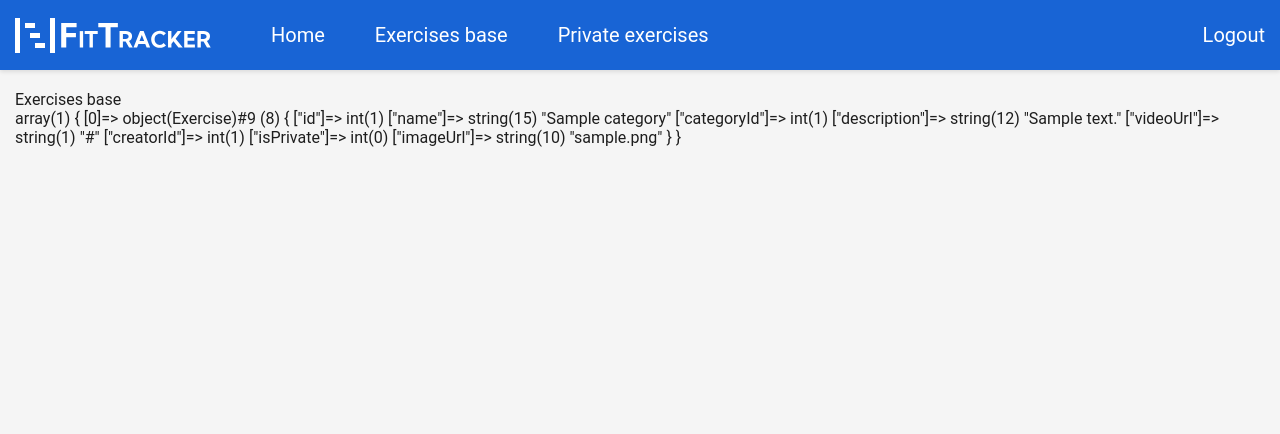
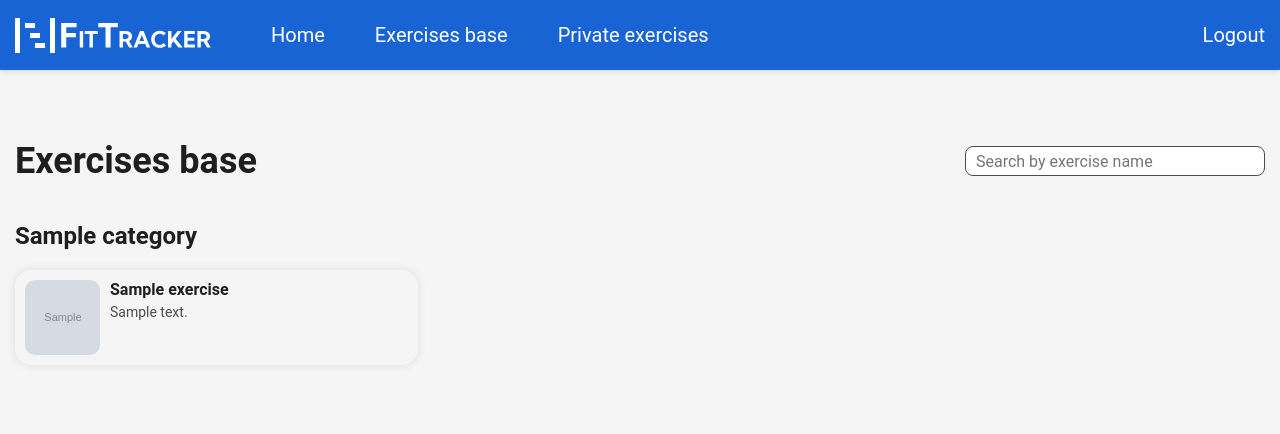
Before and after one commit to mnogiec/wdpai-fitplanner, a PHP site: page /exercises_base in a window 1280 px wide. Shown: the top 434 px of the page. Run offline with PHP 8.4, Linux system fonts and the light colour scheme; the visitor is signed in with stand-in values (Sample User, id 1); tables that the repository leaves empty hold one stand-in row (values such as "Sample post"); grey boxes marked "Sample" are stand-in pictures; some libraries are stand-ins or nearby versions.

Commit message:
Style exercises and display them

```diff
--- a/public/css/base.css
+++ b/public/css/base.css
@@ -53,7 +53,9 @@ body {
 }
 
 .main {
-  padding: 9rem 1.5rem 7rem 1.5rem;
+  padding: 14rem 1.5rem 7rem 1.5rem;
+  max-width: 140rem;
+  margin: 0 auto;
 }
 
 .text-input {
--- /dev/null
+++ b/public/css/exercises.css
@@ -0,0 +1,95 @@
+.exercises-container {
+  display: flex;
+  flex-direction: column;
+  gap: 4rem;
+}
+
+.exercises-topbar {
+  display: flex;
+  align-items: center;
+  justify-content: space-between;
+  gap: 0.5rem;
+}
+
+.exercises-topbar-right {
+  display: flex;
+  align-items: center;
+  gap: 2rem;
+}
+
+.exercises-search-input {
+  height: 3rem;
+  min-width: 30rem;
+}
+
+.exercises-wrapper {
+  display: flex;
+  flex-direction: column;
+  gap: 4rem;
+}
+
+.exercises-section {
+  display: flex;
+  flex-direction: column;
+  gap: 2rem;
+}
+
+.exercises-boxes-wrapper {
+  display: grid;
+  grid-template-columns: repeat(auto-fill, minmax(40rem, 1fr));
+  gap: 2rem;
+}
+
+.exercises-box {
+  display: flex;
+  gap: 1rem;
+  padding: 1rem;
+  border-radius: 1.6rem;
+  box-shadow: 0 0 10px rgba(0, 0, 0, 0.1);
+}
+
+.exercises-image {
+  width: 7.5rem;
+  height: 7.5rem;
+  border-radius: 1rem;
+  object-fit: cover;
+  align-self: center;
+}
+
+.exercises-text-box {
+  flex: 1;
+  display: flex;
+  flex-direction: column;
+  gap: 0.5rem;
+  overflow: hidden;
+}
+
+.exercises-description {
+  overflow: hidden;
+  display: -webkit-box;
+  -webkit-line-clamp: 4;
+  line-clamp: 2;
+  -webkit-box-orient: vertical;
+}
+
+.exercises-options-wrapper {
+  display: flex;
+  flex-direction: column;
+  gap: 1.5rem;
+  justify-content: center;
+}
+
+.exercises-option-btn {
+  border: none;
+  cursor: pointer;
+  background-color: transparent;
+}
+
+.exercises-option-btn i {
+  font-size: 2.5rem;
+  color: var(--color-primary);
+}
+
+.exercises-not-found {
+  margin-top: 5rem;
+}
--- a/public/views/exercises_base.php
+++ b/public/views/exercises_base.php
@@ -5,8 +5,10 @@
   <meta charset="UTF-8">
   <meta name="viewport" content="width=device-width, initial-scale=1.0">
   <link rel="icon" href="public/assets/favicon/favicon.ico" type="image/x-icon">
+  <link rel="stylesheet" href="https://cdnjs.cloudflare.com/ajax/libs/font-awesome/6.5.0/css/all.min.css">
   <link rel="stylesheet" type="text/css" href="public/css/base.css">
   <link rel="stylesheet" type="text/css" href="public/css/header.css">
+  <link rel="stylesheet" type="text/css" href="public/css/exercises.css">
   <title>Exercises base</title>
 </head>
 
@@ -14,8 +16,40 @@
   <?php include_once __DIR__ . '/shared/header.php' ?>
 
   <main class="main">
-    <h1>Exercises base</h1>
-    <?php var_dump($exercises) ?>
+    <div class="exercises-container">
+      <div class="exercises-topbar">
+        <h1 class="text-4xl font-bold">Exercises base</h1>
+        <div class="exercises-topbar-right">
+          <input type="text" placeholder="Search by exercise name" class="exercises-search-input text-input" />
+        </div>
+      </div>
+
+      <div class="exercises-wrapper">
+        <?php if (empty($groupedExercises)): ?>
+          <p class="exercises-not-found text-gray text-center">No exercises found</p>
+        <?php else: ?>
+          <?php foreach ($groupedExercises as $categoryName => $exercises): ?>
+            <section class="exercises-section">
+              <h2 class="text-2xl font-semibold"><?php echo htmlspecialchars($categoryName); ?></h2>
+              <div class="exercises-boxes-wrapper">
+                <?php foreach ($exercises as $exercise): ?>
+                  <div class="exercises-box">
+                    <img src="<?php echo htmlspecialchars($exercise->getImageUrl()); ?>"
+                      alt="<?php echo htmlspecialchars($exercise->getName()); ?>" class="exercises-image">
+                    <div class="exercises-text-box">
+                      <h3 class="font-bold"><?php echo htmlspecialchars($exercise->getName()); ?></h3>
+                      <p class="text-sm text-gray exercises-description">
+                        <?php echo htmlspecialchars($exercise->getDescription()); ?>
+                      </p>
+                    </div>
+                  </div>
+                <?php endforeach; ?>
+              </div>
+            </section>
+          <?php endforeach; ?>
+        <?php endif; ?>
+      </div>
+    </div>
   </main>
 </body>
 
--- a/src/controllers/ExerciseController.php
+++ b/src/controllers/ExerciseController.php
@@ -23,7 +23,7 @@ class ExerciseController extends AppController
         }
 
         $this->loginRequired();
-        return $this->render('exercises_base', ['exercises' => $this->exerciseRepository->getExercisesBase()]);
+        return $this->render('exercises_base', ['groupedExercises' => $this->exerciseRepository->getExercisesBase()]);
     }
 
     public function private_exercises()
--- a/src/repository/ExerciseRepository.php
+++ b/src/repository/ExerciseRepository.php
@@ -36,7 +36,10 @@ class ExerciseRepository extends Repository
   public function getPrivateExercises($user_id)
   {
     $query = $this->database->connect()->prepare('
-      SELECT * FROM exercises e JOIN exercise_categories c ON e.category_id = c.id WHERE e.is_private = true AND e.creator_id = :user_id'
+    SELECT
+      e.id, e.name, e.category_id, e.description, e.video_url, e.creator_id, e.is_private, e.image_url,
+      c.name as category_name
+    FROM exercises e JOIN exercise_categories c ON e.category_id = c.id WHERE e.is_private = true AND e.creator_id = :user_id'
     );
 
     $query->bindValue(':user_id', $user_id, PDO::PARAM_INT);
@@ -44,9 +47,9 @@ class ExerciseRepository extends Repository
 
     $result = $query->fetchAll(PDO::FETCH_ASSOC);
 
-    $exercises = [];
+    $groupedExercises = [];
     foreach ($result as $row) {
-      $exercises[] = new Exercise(
+      $exercise = new Exercise(
         $row['id'],
         $row['name'],
         $row['category_id'],
@@ -56,24 +59,35 @@ class ExerciseRepository extends Repository
         $row['is_private'],
         $row['image_url'],
       );
+
+      $categoryName = $row['category_name'];
+
+      if (!isset($groupedExercises[$categoryName])) {
+        $groupedExercises[$categoryName] = [];
+      }
+
+      $groupedExercises[$categoryName][] = $exercise;
     }
 
-    return $exercises;
+    return $groupedExercises;
   }
 
   public function getExercisesBase()
   {
     $query = $this->database->connect()->prepare('
-      SELECT * FROM exercises e JOIN exercise_categories c ON e.category_id = c.id WHERE e.is_private = false'
+      SELECT
+      e.id, e.name, e.category_id, e.description, e.video_url, e.creator_id, e.is_private, e.image_url,
+      c.name as category_name
+      FROM exercises e JOIN exercise_categories c ON e.category_id = c.id WHERE e.is_private = false'
     );
 
     $query->execute();
 
     $result = $query->fetchAll(PDO::FETCH_ASSOC);
 
-    $exercises = [];
+    $groupedExercises = [];
     foreach ($result as $row) {
-      $exercises[] = new Exercise(
+      $exercise = new Exercise(
         $row['id'],
         $row['name'],
         $row['category_id'],
@@ -83,9 +97,18 @@ class ExerciseRepository extends Repository
         $row['is_private'],
         $row['image_url'],
       );
+
+      $categoryName = $row['category_name'];
+
+      if (!isset($groupedExercises[$categoryName])) {
+        $groupedExercises[$categoryName] = [];
+      }
+
+      $groupedExercises[$categoryName][] = $exercise;
     }
 
-    return $exercises;
+
+    return $groupedExercises;
   }
 
   public function createExercise($exercise)
```
Also changed, not shown: public/views/private_exercises.php (+47 -2 lines).
